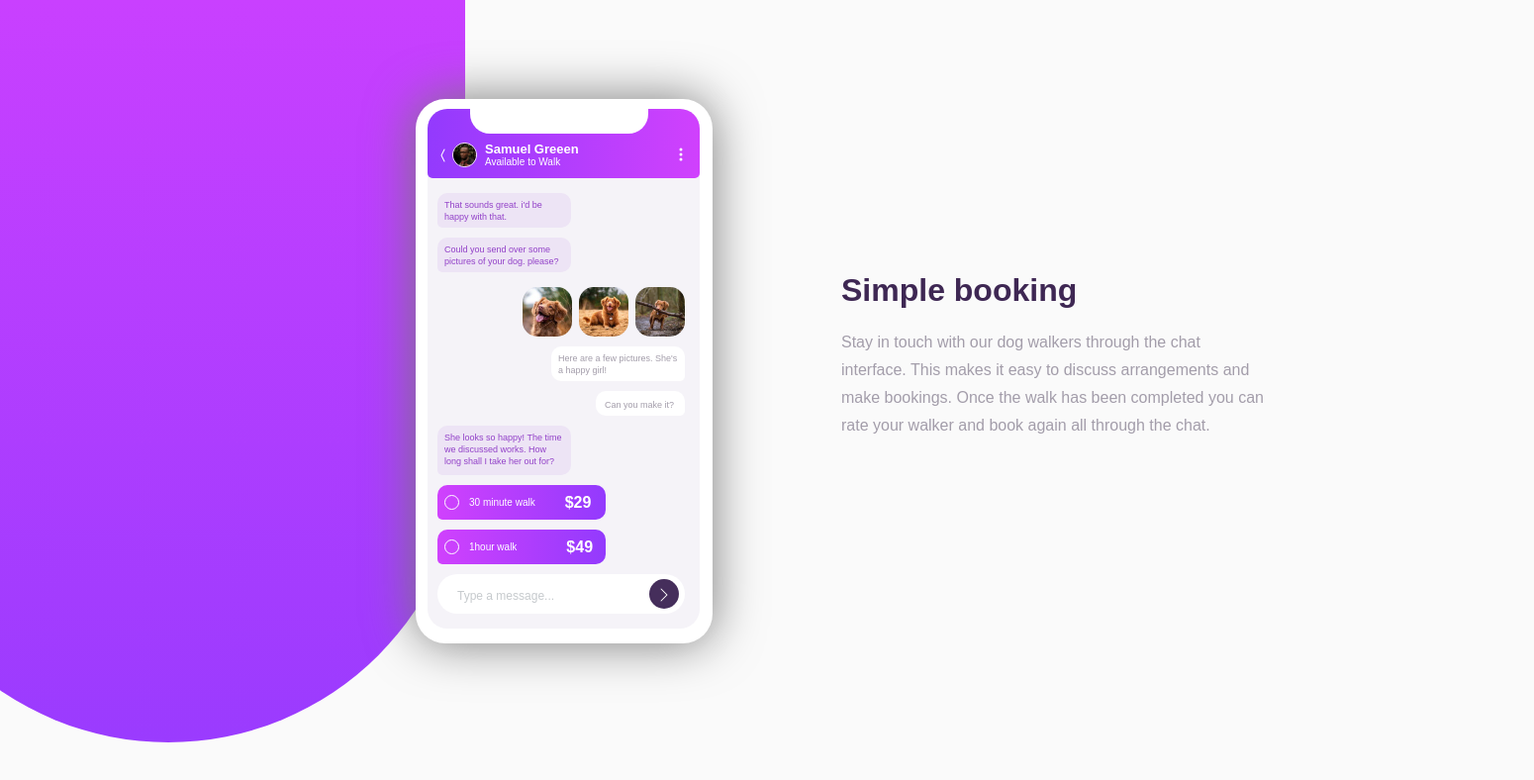
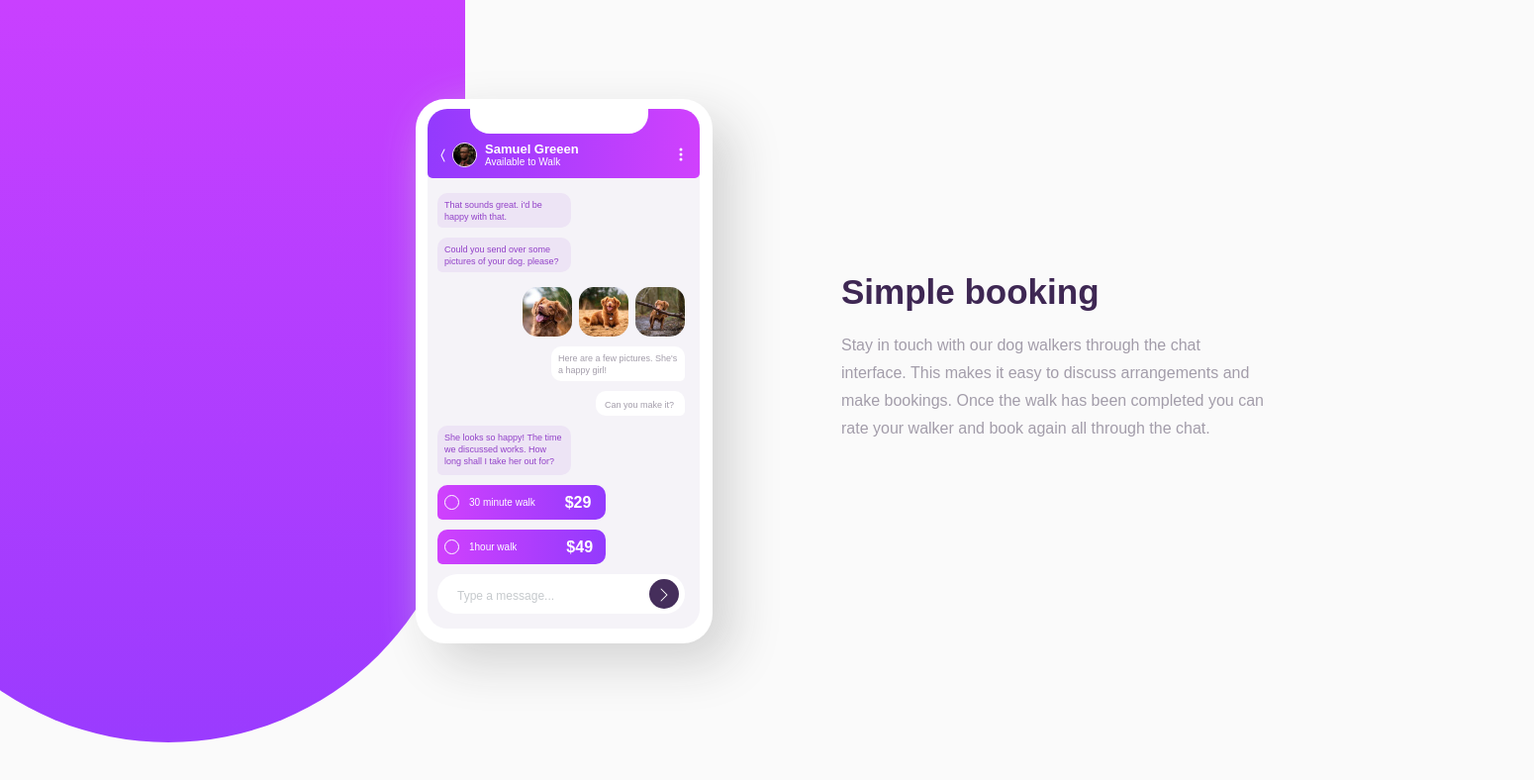
Before and after one commit to Izukamma/Chat-app-CSS-illustration, a plain HTML site: page index.html in a window 1280 px wide. Shown: the whole page at 99% size, 1550 px wide, since content can reach past the window. Drawn offline with Linux system fonts and the light colour scheme.

Commit message:
2/18/2024

```diff
--- a/index.html
+++ b/index.html
@@ -128,5 +128,7 @@
         <p>rate your walker and book again all through the chat.</p>
       </div>
     </div>
+
+    <div class="bg-3"></div>
   </body>
 </html>
--- a/style.css
+++ b/style.css
@@ -17,6 +17,8 @@
 
 body {
   background-color: #fafafa;
+  overflow-x: hidden;
+  /* overflow-y: hidden; */
 }
 .bg-1 {
   width: 600px;
@@ -29,6 +31,22 @@ body {
   border-bottom-left-radius: 300px;
 }
 
+/* .bg-3 {
+  width: 800px;
+  height: 800px;
+  margin-right: 50px;
+  background-color: hsl(270, 20%, 96%);
+  position: absolute;
+  top: 130px;
+  left: 1200px;
+  right: 0px;
+  bottom: 0px;
+  z-index: -1;
+  border-top-right-radius: 400px;
+  border-top-left-radius: 400px;
+  overflow: hidden;
+} */
+
 .phone {
   width: 300px;
   height: 550px;
@@ -37,7 +55,7 @@ body {
   margin-left: 550px;
   position: relative;
   border-radius: 30px;
-  box-shadow: 0px 0px 50px #7a7a7a;
+  box-shadow: 20px 20px 50px lightgray;
 }
 
 .bg-2 {
@@ -323,6 +341,7 @@ body {
 
 .para {
   margin-top: 25px;
+  width: 700px;
 }
 
 .para p {
@@ -332,4 +351,5 @@ body {
 
 .description h1 {
   color: hsl(271, 36%, 24%);
+  font-size: 35px;
 }
```
